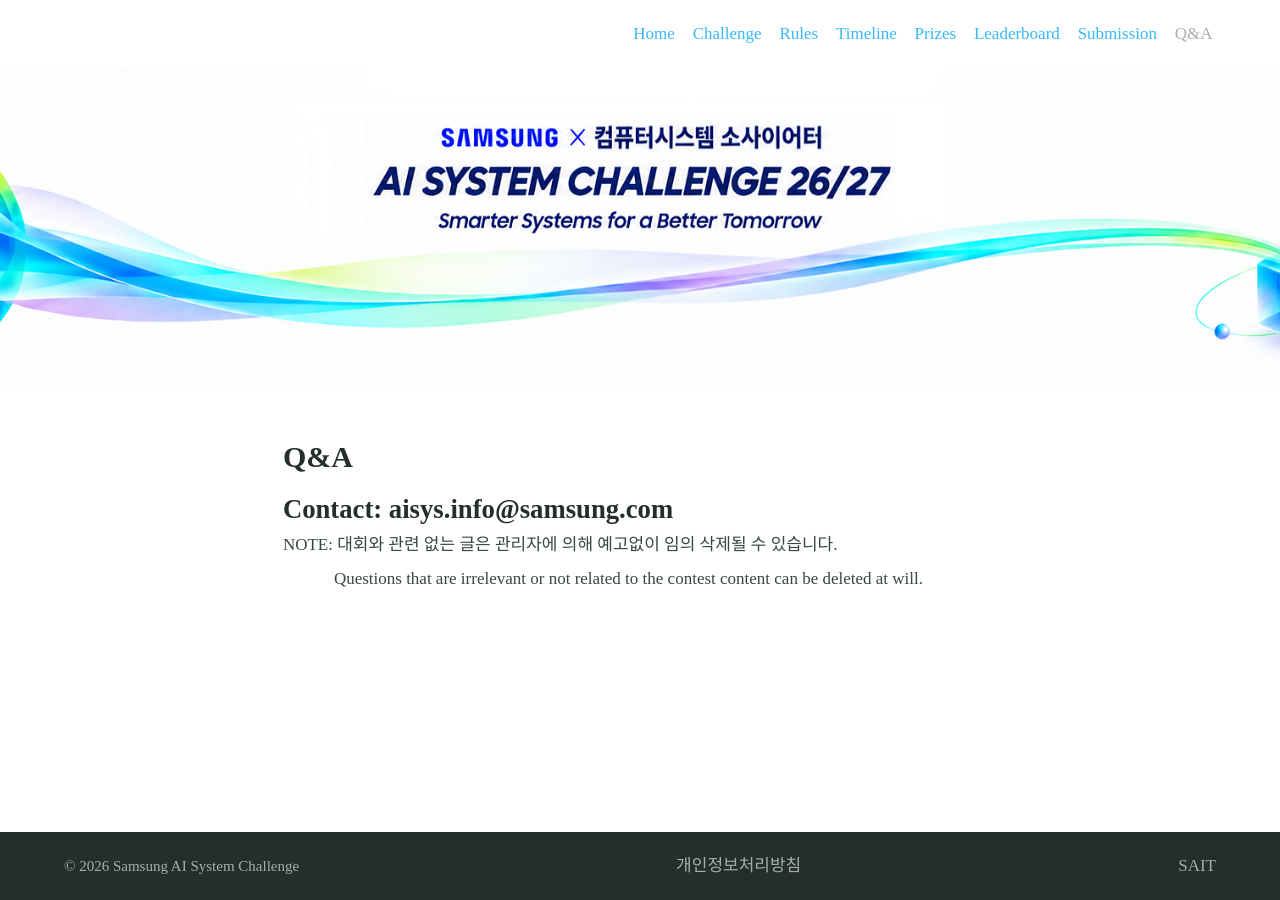
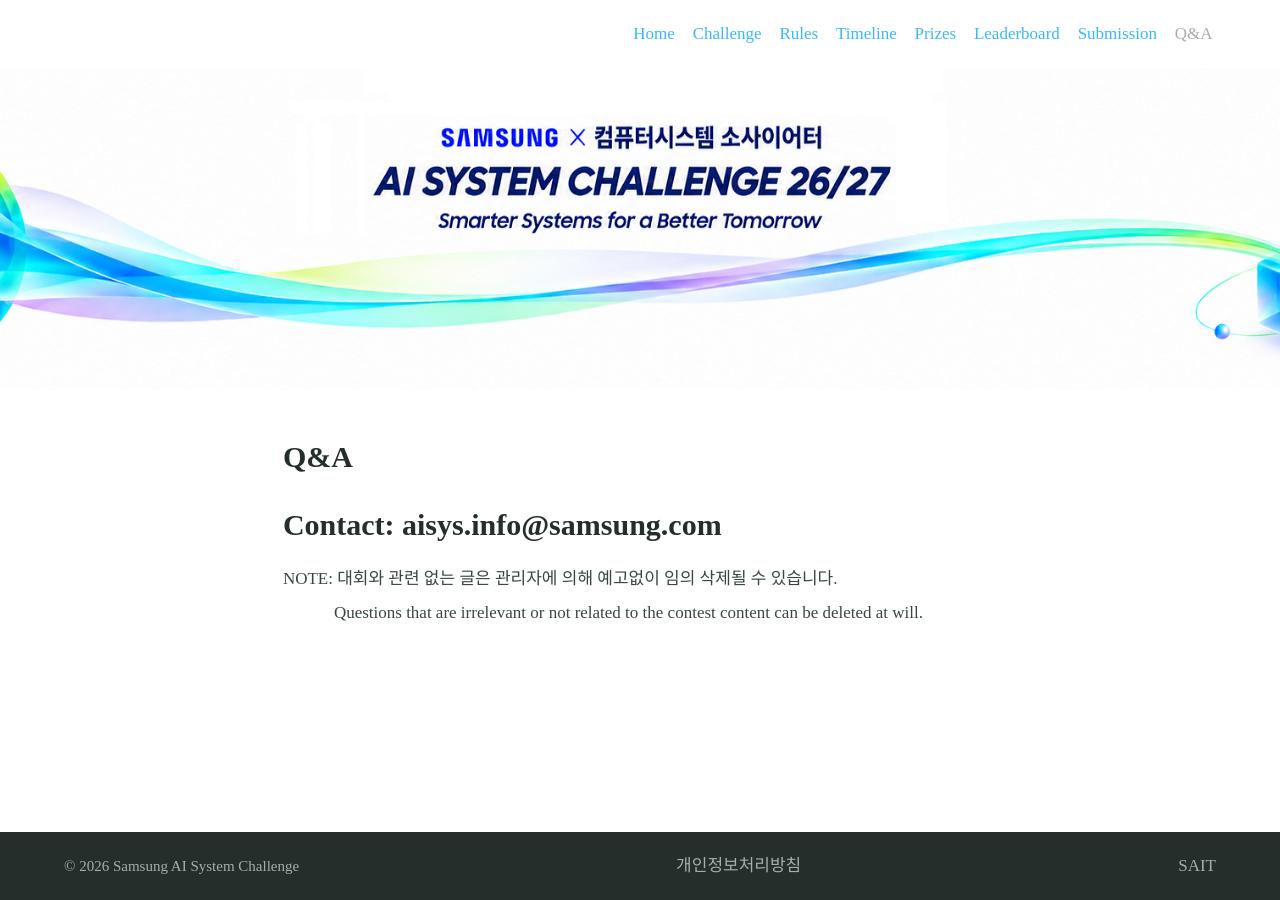
Before and after one commit to AISystemChallenge/AISystemChallenge.github.io, a Jekyll site: the page built from qna.md, in a window 1280 px wide. Built offline with Jekyll 4.4.1, drawn with Linux system fonts in a browser that asks for light colours; some web fonts are replaced; comment, search, counter and statistics services are not loaded; our own code applies the rules of GitHub Pages for plain Markdown files.

Commit message:
Update qna.md

```diff
--- a/qna.md
+++ b/qna.md
@@ -7,7 +7,7 @@ excerpt:
 ---
 ### Q&A
 
-#### Contact: aisys.info@samsung.com <br>
+### Contact: aisys.info@samsung.com <br>
 NOTE: 대회와 관련 없는 글은 관리자에 의해 예고없이 임의 삭제될 수 있습니다.
 &emsp;&ensp;&emsp;&ensp;Questions that are irrelevant or not related to the contest content can be deleted at will. <br>
 
```
